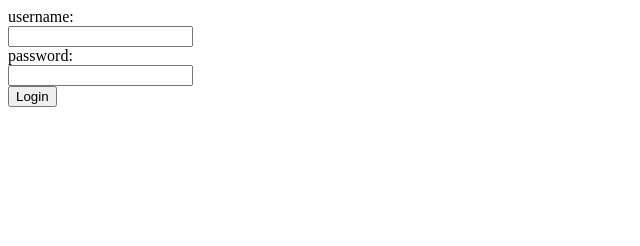
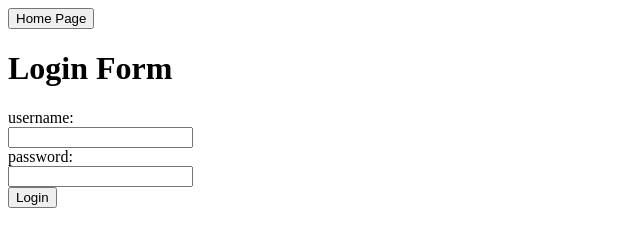
Before and after one commit to DimitrisDalis1/HY359_Final_project, a plain HTML site: page HY359_PROJECT_POG/src/main/webapp/Login.html in a window 1280 px wide. Shown: the whole page, without its empty margins (0-640 px from the left). Drawn offline with Linux system fonts and the light colour scheme.

Commit message:
Update Login.html

```diff
--- a/HY359_PROJECT_POG/src/main/webapp/Login.html
+++ b/HY359_PROJECT_POG/src/main/webapp/Login.html
@@ -10,6 +10,10 @@ Click nbfs://nbhost/SystemFileSystem/Templates/JSP_Servlet/Html.html to edit thi
         <meta name="viewport" content="width=device-width, initial-scale=1.0">
     </head>
     <body>
+        <input type="button" id="go_home" onclick="return showHomePage(); return false;" value="Home Page">
+
+        <h1>Login Form</h1>
+
                 <form id="loginForm" name="loginForm" onsubmit='showClientPage();return false;'>
                     <label for="username">username:</label><br>
                     <input type="text"  id="username" name="username" required><br>
```
